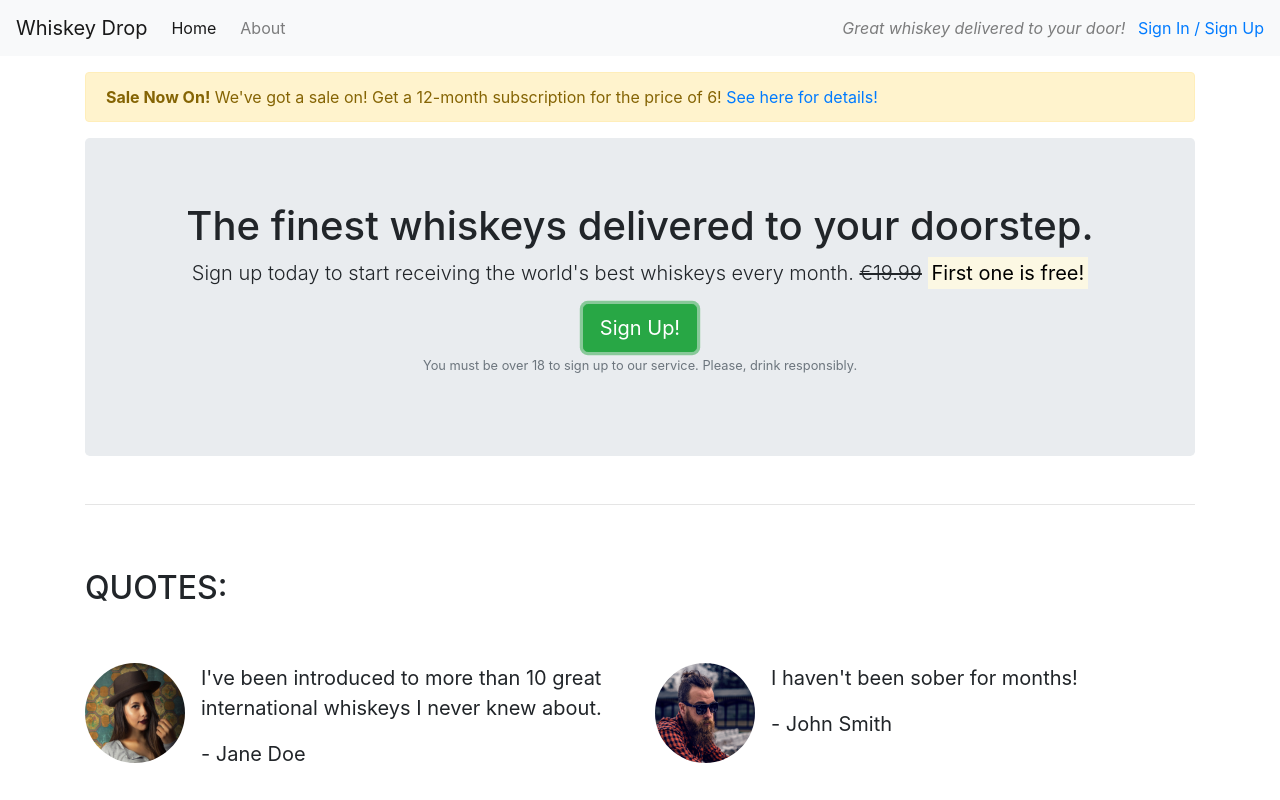
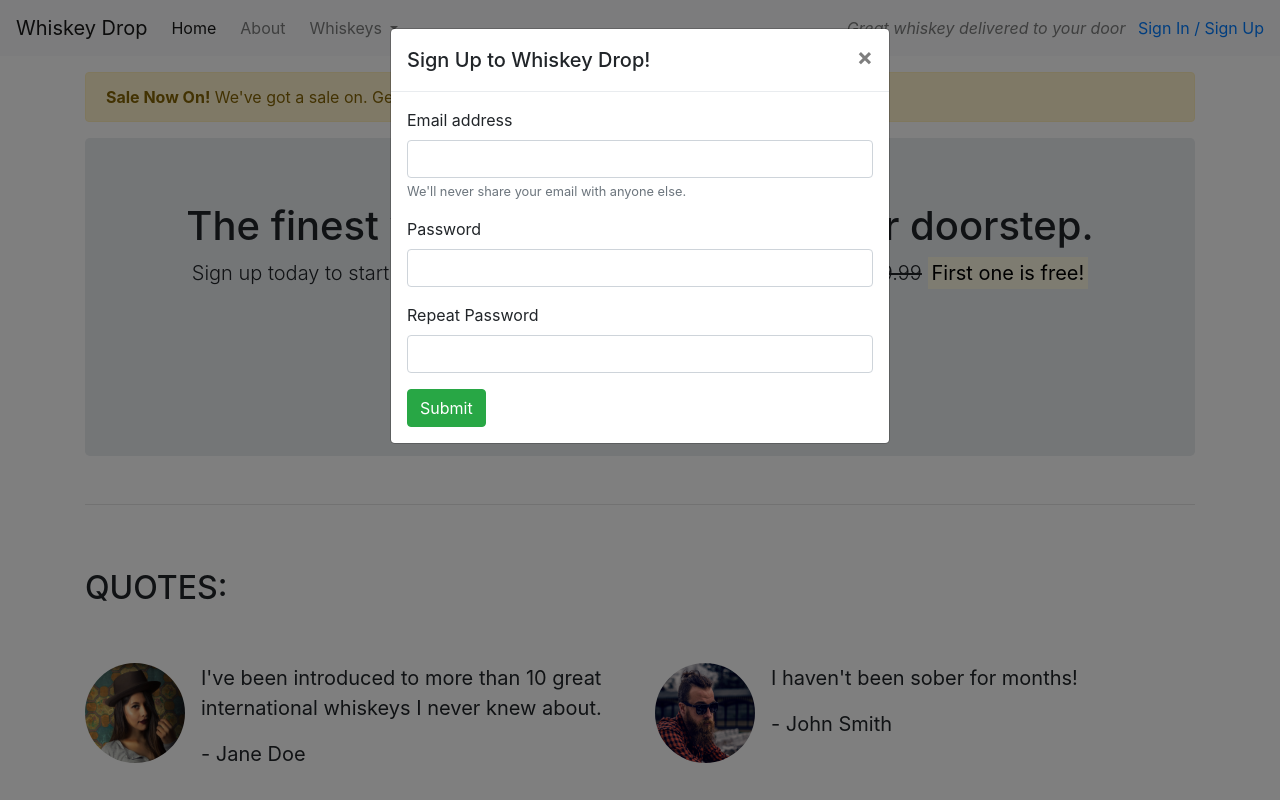
Before and after one commit to SThatcher94/Bootstrap4, a plain HTML site: page index.html in a window 1280 px wide. Both pictures are taken after a click on the button "Sign Up!". Shown: the top 800 px of the page. Drawn offline with nearby package versions, Linux system fonts and the light colour scheme.

Commit message:
Add modal component

```diff
--- a/index.html
+++ b/index.html
@@ -11,15 +11,36 @@
 </head>
 
 <body>
-    <nav class="navbar navbar-light bg-light navbar-expand-sm">
-        <a href="/" class="navbar-brand">Whiskey Drop</a>
-        <ul class="navbar-nav mr-auto">
-            <li class="active nav-item mr-2"><a href="/" class="nav-link">Home</a></li>
-            <li class="nav-item mr-2"><a href="/about" class="nav-link">About</a></li>
-            <li class="nav-item mr-2 d-block d-md-none"><a href="/login" class="nav-link">Sign In / Sign Up</a></li>
-        </ul>
+    <nav class="navbar navbar-light navbar-expand-sm bg-light">
+        <a href="/" class="navbar-brand">
+            Whiskey Drop</a>
+
+        <button class="navbar-toggler ml-auto" type="button" data-toggle="collapse" data-target="#navbarNavDropdown"
+            aria-controls="navbarNavDropdown" aria-expanded="false" aria-label="Toggle navigation">
+            <span class="navbar-toggler-icon"></span></button>
+
+        <div class="collapse navbar-collapse" id="navbarNavDropdown">
+            <ul class="navbar-nav mr-auto">
+                <li class="active nav-item mr-2"><a class="nav-link" href="/">Home</a></li>
+                <li class="nav-item mr-2"><a class="nav-link" href="">About</a></li>
+                <li class="nav-item dropdown">
+                    <a class="nav-link dropdown-toggle" href="#" id="navbarDropdownMenuLink" role="button"
+                        data-toggle="dropdown" aria-haspopup="true" aria-expanded="false">
+                        Whiskeys
+                    </a>
+                    <div class="dropdown-menu" aria-labelledby="navbarDropdownMenuLink">
+                        <a class="dropdown-item" href="#">Irish</a>
+                        <a class="dropdown-item" href="#">Scotch</a>
+                        <a class="dropdown-item" href="#">Japanese</a>
+                        <a class="dropdown-item" href="#">American</a>
+                    </div>
+                </li>
+
+                <li class="nav-item mr-2 d-block d-sm-none"><a class="nav-link" href="">Sign In / Sign Up</a></li>
+            </ul>
+        </div>
         <div class="d-none d-md-block">
-            <p class="navbar-text my-auto mr-2"><i>Great whiskey delivered to your door!</i></p>
+            <p class="navbar-text my-auto mr-2"><i>Great whiskey delivered to your door</i></p>
             <a href="/login">Sign In / Sign Up</a>
         </div>
     </nav>
@@ -27,7 +48,7 @@
         <div class="row d-none d-sm-block">
             <div class="col-12">
                 <div class="alert alert-warning">
-                    <strong>Sale Now On!</strong> We've got a sale on! Get a 12-month subscription for the price of 6!
+                    <strong>Sale Now On!</strong> We've got a sale on. Get a 12-month subscription for the price of 6!
                     <a href="">See here for details!</a>
                 </div>
             </div>
@@ -41,7 +62,8 @@
                         <s class="d-none d-sm-inline">€19.99</s>
                         <span class="d-inline d-sm-none"><br></span>
                         <strong><mark>First one is free!</mark></strong></p>
-                    <button class="btn btn-success btn-lg">Sign Up!</button>
+                    <button class="btn btn-success btn-lg" data-toggle="modal" data-target="#signupModal">Sign
+                        Up!</button>
                     <p class="text-muted"><small>You must be over 18 to sign up to our service. Please, drink
                             responsibly.</small></p>
                 </section>
@@ -140,6 +162,49 @@
         </section>
         <!-- /.features -->
     </article>
+
+    <div class="modal" tabindex="-1" id="signupModal">
+        <div class="modal-dialog">
+            <div class="modal-content">
+                <div class="modal-header">
+                    <h5 class="modal-title">Sign Up to Whiskey Drop!</h5>
+                    <button type="button" class="close" data-dismiss="modal" aria-label="Close">
+                        <span aria-hidden="true">&times;</span>
+                    </button>
+                </div>
+                <div class="modal-body">
+                    <form>
+                        <div class="form-group">
+                            <label for="exampleInputEmail1">Email address</label>
+                            <input type="email" class="form-control" id="exampleInputEmail1"
+                                aria-describedby="emailHelp">
+                            <small id="emailHelp" class="form-text text-muted">We'll never share your email with anyone
+                                else.</small>
+                        </div>
+                        <div class="form-group">
+                            <label for="password">Password</label>
+                            <input type="password" class="form-control" id="password">
+                        </div>
+                        <div class="form-group">
+                            <label for="repeatpassword">Repeat Password</label>
+                            <input type="password" class="form-control" id="repeatpassword">
+                        </div>
+                        <button type="submit" class="btn btn-success">Submit</button>
+                    </form>
+                </div>
+            </div>
+        </div>
+    </div>
+
+    <script src="https://code.jquery.com/jquery-3.3.1.slim.min.js"
+        integrity="sha384-q8i/X+965DzO0rT7abK41JStQIAqVgRVzpbzo5smXKp4YfRvH+8abtTE1Pi6jizo" crossorigin="anonymous">
+    </script>
+    <script src="https://cdnjs.cloudflare.com/ajax/libs/popper.js/1.14.3/umd/popper.min.js"
+        integrity="sha384-ZMP7rVo3mIykV+2+9J3UJ46jBk0WLaUAdn689aCwoqbBJiSnjAK/l8WvCWPIPm49" crossorigin="anonymous">
+    </script>
+    <script src="https://stackpath.bootstrapcdn.com/bootstrap/4.1.3/js/bootstrap.min.js"
+        integrity="sha384-ChfqqxuZUCnJSK3+MXmPNIyE6ZbWh2IMqE241rYiqJxyMiZ6OW/JmZQ5stwEULTy" crossorigin="anonymous">
+    </script>
 </body>
 
 </html>
```
